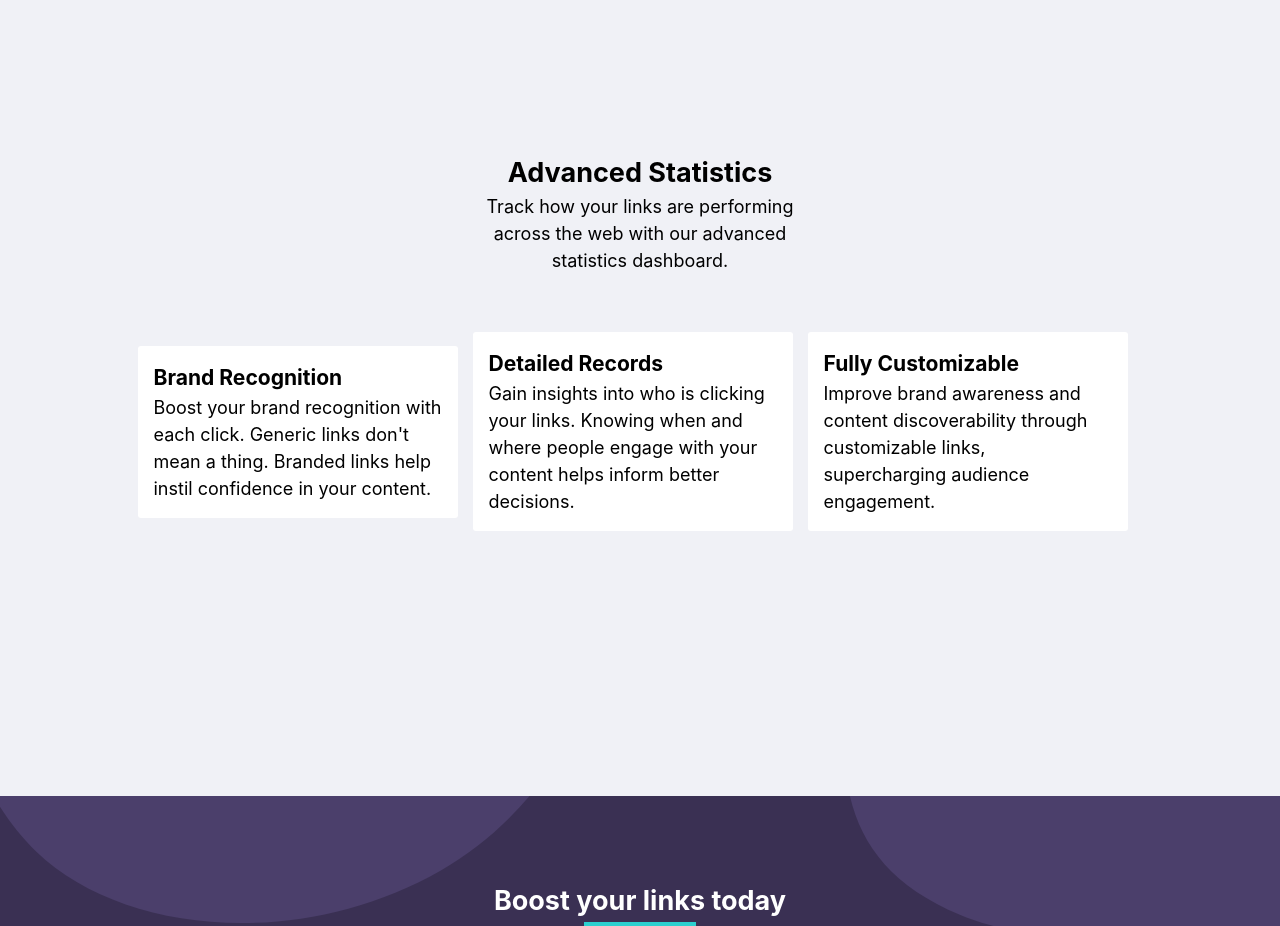
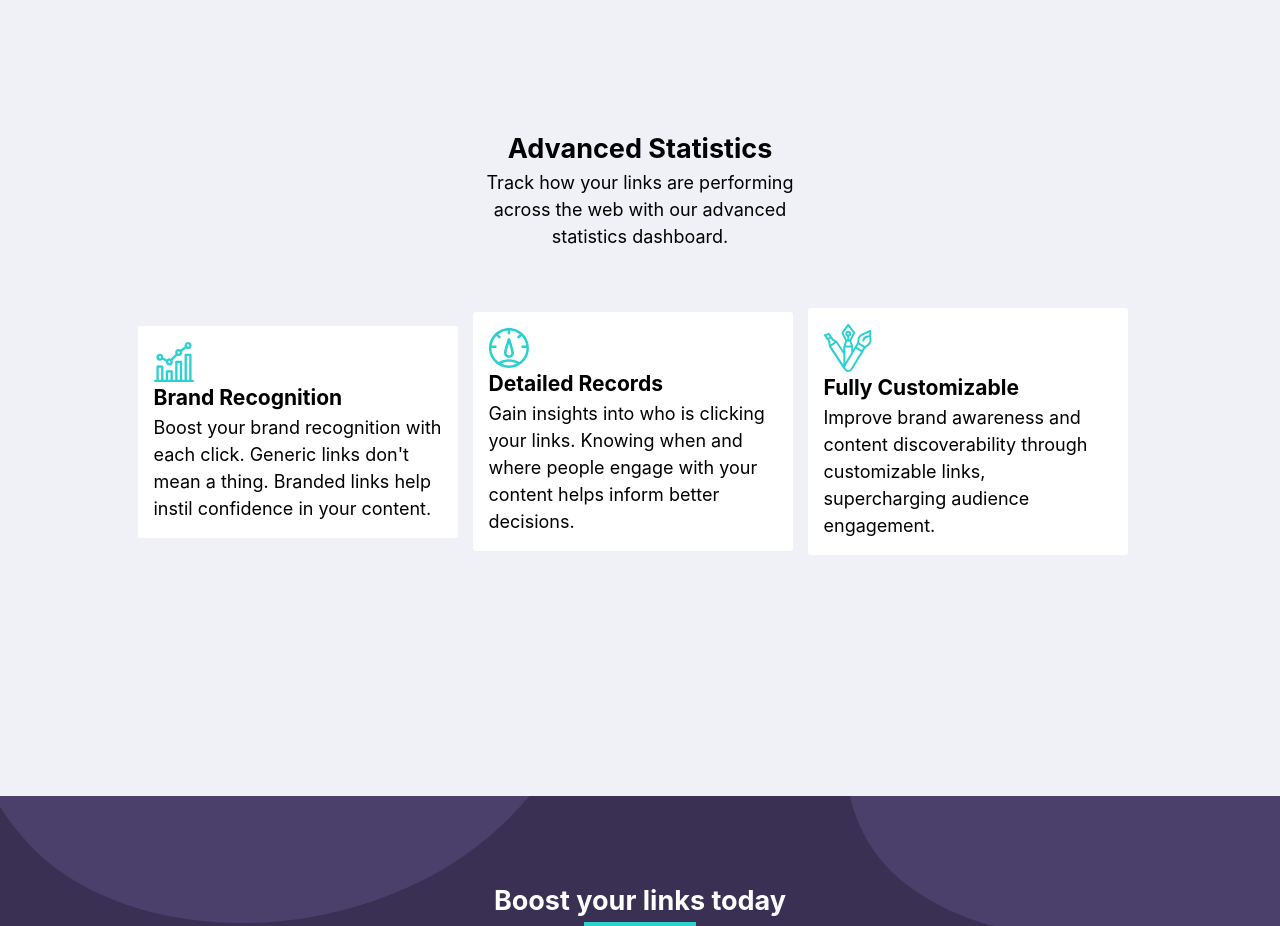
Before and after one commit to davidchanho/next-shortly, a Next.js app: page /home in a window 1280 px wide. Shown: the part 1020-1946 px from the top of the page. Built offline with nearby package versions, Linux system fonts and the light colour scheme.

Commit message:
add mongodb set and get url

```diff
--- a/app/urlSlice.ts
+++ b/app/urlSlice.ts
@@ -1,5 +1,6 @@
 import { createSlice, nanoid, PayloadAction } from "@reduxjs/toolkit";
 import { AppThunk, RootState } from "./store";
+import axios from 'axios'
 
 interface IUrl {
   id: string;
@@ -25,11 +26,17 @@ const urlSlice = createSlice({
 });
 
 export const { set, get } = urlSlice.actions;
+
 export default urlSlice.reducer;
+
 export const urlsSelector = (state: RootState) => state.urls;
+
 export const shortenUrl = (url: string): AppThunk => async (dispatch) => {
-  const id = nanoid();
-  const newUrl = `https://srtly.com/${id}`;
-  const saveUrl = { id, new: newUrl, old: url };
-  dispatch(set(saveUrl));
+
+    const id = nanoid();
+    const newUrl = `https://srtly.com/${id}`;
+    const saveUrl = { new: newUrl, old: url };
+    axios.post('/api/urls', saveUrl)
+    dispatch(set(saveUrl));
+
 };
--- /dev/null
+++ b/components/advanced-statistics/Header.tsx
@@ -0,0 +1,15 @@
+import React from 'react'
+
+function Header() {
+    return (
+      <header>
+        <h1>Advanced Statistics</h1>
+        <p>
+          Track how your links are performing across the web with our advanced
+          statistics dashboard.
+        </p>
+      </header>
+    );
+}
+
+export default Header
--- /dev/null
+++ b/components/advanced-statistics/Item.tsx
@@ -0,0 +1,16 @@
+import React from "react";
+import Card from "../_ui/card";
+import CardBody from "../_ui/card/CardBody";
+import CardTitle from "../_ui/card/CardTitle";
+
+function Item({ icon, title, body }) {
+  return (
+    <Card>
+      <img src={icon} />
+      <CardTitle>{title}</CardTitle>
+      <CardBody>{body}</CardBody>
+    </Card>
+  );
+}
+
+export default Item;
--- /dev/null
+++ b/components/advanced-statistics/List.tsx
@@ -0,0 +1,38 @@
+import React from 'react'
+import Item from './Item';
+
+const items = [
+  {
+    id: "i-1",
+    title: "Brand Recognition",
+    body:
+      "Boost your brand recognition with each click. Generic links don't mean a thing. Branded links help instil confidence in your content.",
+    icon: "/svg/icon-brand-recognition.svg",
+  },
+  {
+    id: "i-2",
+    title: "Detailed Records",
+    body:
+      "Gain insights into who is clicking your links. Knowing when and where people engage with your content helps inform better decisions.",
+    icon: "/svg/icon-detailed-records.svg",
+  },
+  {
+    id: "i-3",
+    title: "Fully Customizable",
+    body:
+      "Improve brand awareness and content discoverability through customizable links, supercharging audience engagement.",
+    icon: "/svg/icon-fully-customizable.svg",
+  },
+];
+
+function List() {
+    return (
+      <ul>
+        {items.map((item) => (
+          <Item key={item.id} {...item} />
+        ))}
+      </ul>
+    );
+}
+
+export default List
--- a/components/advanced-statistics/index.tsx
+++ b/components/advanced-statistics/index.tsx
@@ -1,49 +1,13 @@
 import React from "react";
-import Card from "../_ui/card";
-import CardBody from "../_ui/card/CardBody";
-import CardTitle from "../_ui/card/CardTitle";
 import styles from "./AdvancedStatistics.module.scss";
-
-const items = [
-  {
-    id: "i-1",
-    title: "Brand Recognition",
-    body:
-      "Boost your brand recognition with each click. Generic links don't mean a thing. Branded links help instil confidence in your content.",
-  },
-  {
-    id: "i-2",
-    title: "Detailed Records",
-    body:
-      "Gain insights into who is clicking your links. Knowing when and where people engage with your content helps inform better decisions.",
-  },
-  {
-    id: "i-3",
-    title: "Fully Customizable",
-    body:
-      "Improve brand awareness and content discoverability through customizable links, supercharging audience engagement.",
-  },
-];
+import Header from "./Header";
+import List from "./List";
 
 function AdvancedStatistics() {
   return (
     <section className={styles.container}>
-      <header>
-        <h1>Advanced Statistics</h1>
-        <p>
-          Track how your links are performing across the web with our advanced
-          statistics dashboard.
-        </p>
-      </header>
-
-      <ul>
-        {items.map(({ id, title, body }) => (
-          <Card key={id}>
-            <CardTitle>{title}</CardTitle>
-            <CardBody>{body}</CardBody>
-          </Card>
-        ))}
-      </ul>
+      <Header />
+      <List />
     </section>
   );
 }
--- /dev/null
+++ b/next.config.js
@@ -0,0 +1,5 @@
+module.exports = {
+  future: {
+    webpack5: true,
+  },
+};
--- a/package.json
+++ b/package.json
@@ -9,6 +9,8 @@
   },
   "dependencies": {
     "@reduxjs/toolkit": "^1.5.1",
+    "axios": "^0.21.1",
+    "mongodb": "^3.6.5",
     "next": "10.1.2",
     "react": "17.0.2",
     "react-dom": "17.0.2",
--- a/pages/api/hello.ts
+++ /dev/null
@@ -1,5 +0,0 @@
-// Next.js API route support: https://nextjs.org/docs/api-routes/introduction
-
-export default (req, res) => {
-  res.status(200).json({ name: 'John Doe' })
-}
--- /dev/null
+++ b/pages/api/urls.ts
@@ -0,0 +1,38 @@
+// Next.js API route support: https://nextjs.org/docs/api-routes/introduction
+
+const MongoClient = require("mongodb").MongoClient;
+
+const uri =
+  "mongodb+srv://shortly:R9IGOpyWH8Qh8LbD@cluster0.59ndz.mongodb.net/shortly?retryWrites=true&w=majority";
+
+async function handler(req, res) {
+  const client = await MongoClient.connect(uri, {
+    useNewUrlParser: true,
+    useUnifiedTopology: true,
+  });
+
+  if (req.method === "GET") {
+    const db = client.db();
+
+    const docs = await db.collection("urls").find().toArray();
+
+    res.status(200).json({ urls: docs });
+  }
+
+  if (req.method === "POST") {
+    const db = client.db();
+
+    const url = {
+      new: req.body.new,
+      old: req.body.old
+    }
+
+    const docs = await db.collection("urls").insertOne(url);
+
+    res.status(200).json({ urls: docs });
+  }
+
+  client.close();
+}
+
+export default handler;
```
Also changed, not shown: 1 other file (tests, documents, lock files or other folders).
